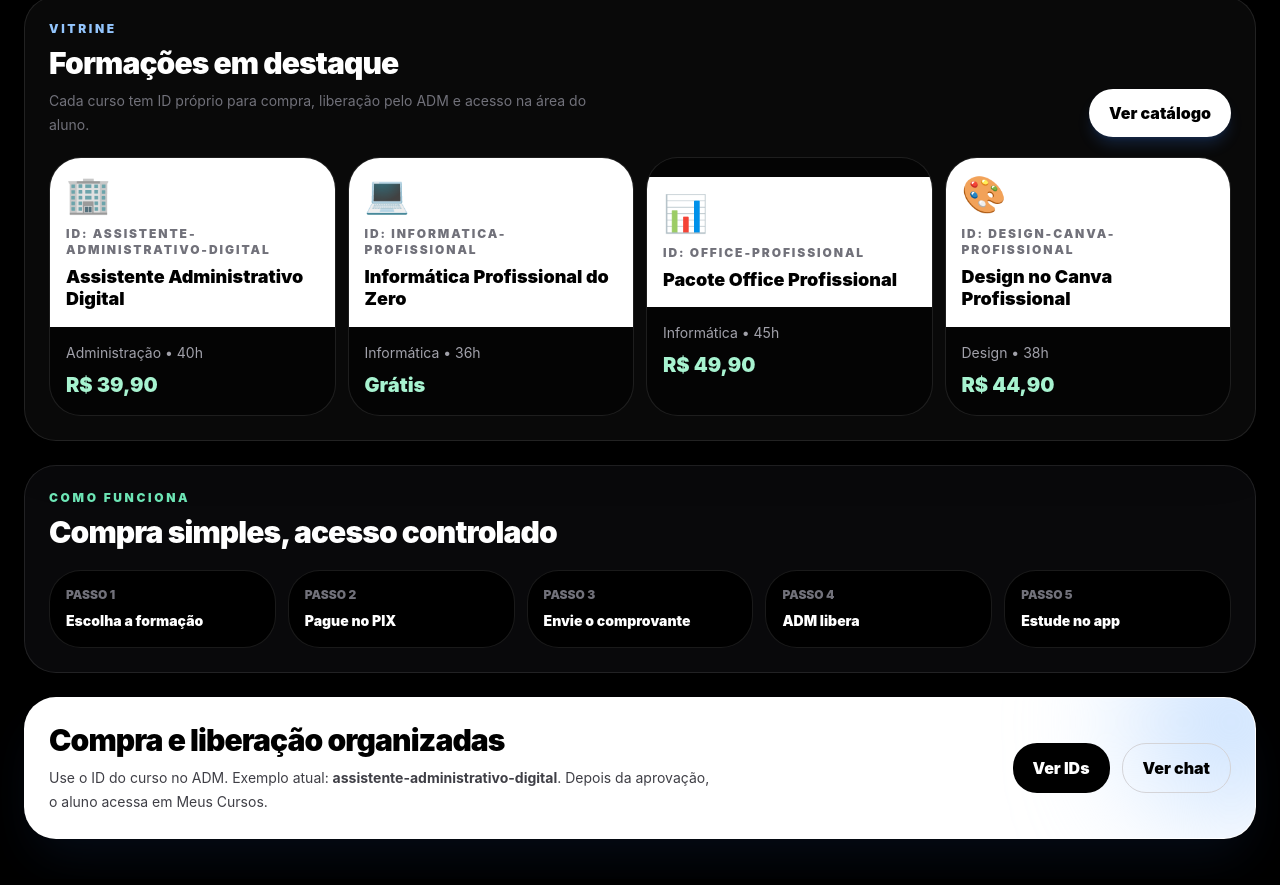
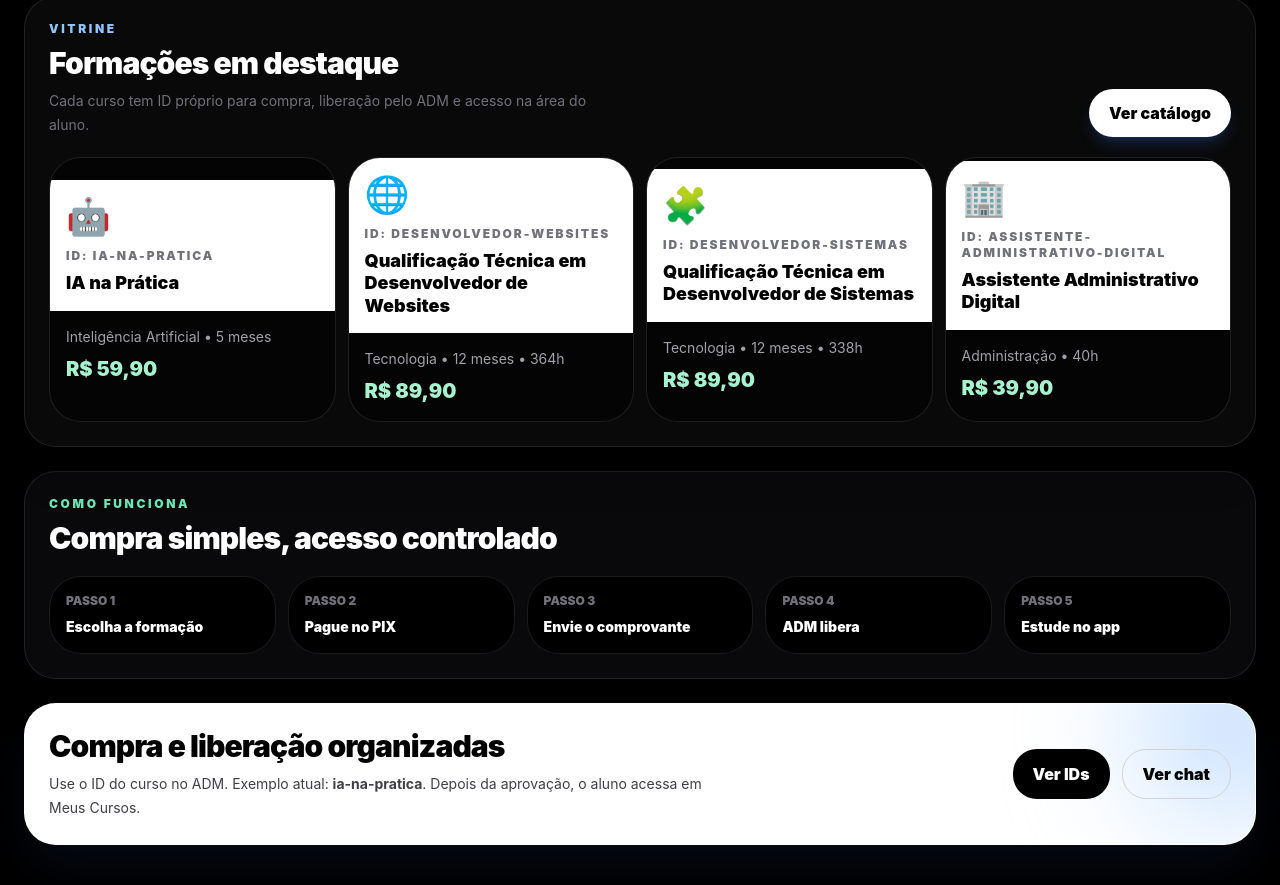
Before and after one commit to thiagodouglas19t-lang/Thklayus-hub, a React (Vite) app: page / in a window 1280 px wide. Shown: the part 1326-2211 px from the top of the page. Built offline with nearby package versions, Linux system fonts and the light colour scheme.

Commit message:
Atualiza catálogo com novos cursos estratégicos

```diff
--- a/src/data/courses.ts
+++ b/src/data/courses.ts
@@ -3,7 +3,10 @@ import { informaticaProfissional } from "./cursos/informaticaProfissional";
 import {
   atendimentoCliente,
   designCanvaProfissional,
+  desenvolvedorSistemas,
+  desenvolvedorWebsites,
   empreendedorismoDigital,
+  iaNaPratica,
   officeProfissional,
   oratoriaProfissional,
 } from "./cursos/baseCursos";
@@ -12,6 +15,9 @@ import type { CourseContent, Curso } from "./courseTypes";
 const chavePixAleatoria = "5e5e7367-37bb-4f7b-9de2-eaeb0d3712a2";
 
 export const professionalCourses: CourseContent[] = [
+  iaNaPratica,
+  desenvolvedorWebsites,
+  desenvolvedorSistemas,
   assistenteAdministrativo,
   informaticaProfissional,
   officeProfissional,
@@ -38,9 +44,9 @@ export const cursos: Curso[] = professionalCourses.map((course, index) => ({
 export const categorias = ["Todos", "Grátis", "Pagos", ...Array.from(new Set(professionalCourses.map((curso) => curso.category)))];
 
 export const trilhas = [
+  { nome: "Formação em Tecnologia", desc: "IA, websites, sistemas, API, lógica e criação de soluções digitais.", cursos: ["IA na Prática", "Qualificação Técnica em Desenvolvedor de Websites", "Qualificação Técnica em Desenvolvedor de Sistemas"], icon: "💻" },
   { nome: "Formação Administrativa", desc: "Informática, atendimento, documentos, organização e rotina profissional.", cursos: ["Assistente Administrativo Digital", "Informática Profissional do Zero", "Pacote Office Profissional"], icon: "🏢" },
   { nome: "Criação e Serviços Digitais", desc: "Design, apresentações, precificação e venda de serviços simples.", cursos: ["Design no Canva Profissional", "Empreendedorismo e Serviços Digitais"], icon: "🚀" },
-  { nome: "Carreira Acadêmica", desc: "Trabalhos, apresentações, produtividade e comunicação.", cursos: ["Oratória e Apresentação Profissional"], icon: "🎓" },
   { nome: "Atendimento e Suporte", desc: "Atendimento ao cliente, tickets, pedidos e fechamento profissional.", cursos: ["Atendimento ao Cliente e Suporte"], icon: "🎧" },
 ];
 
```
